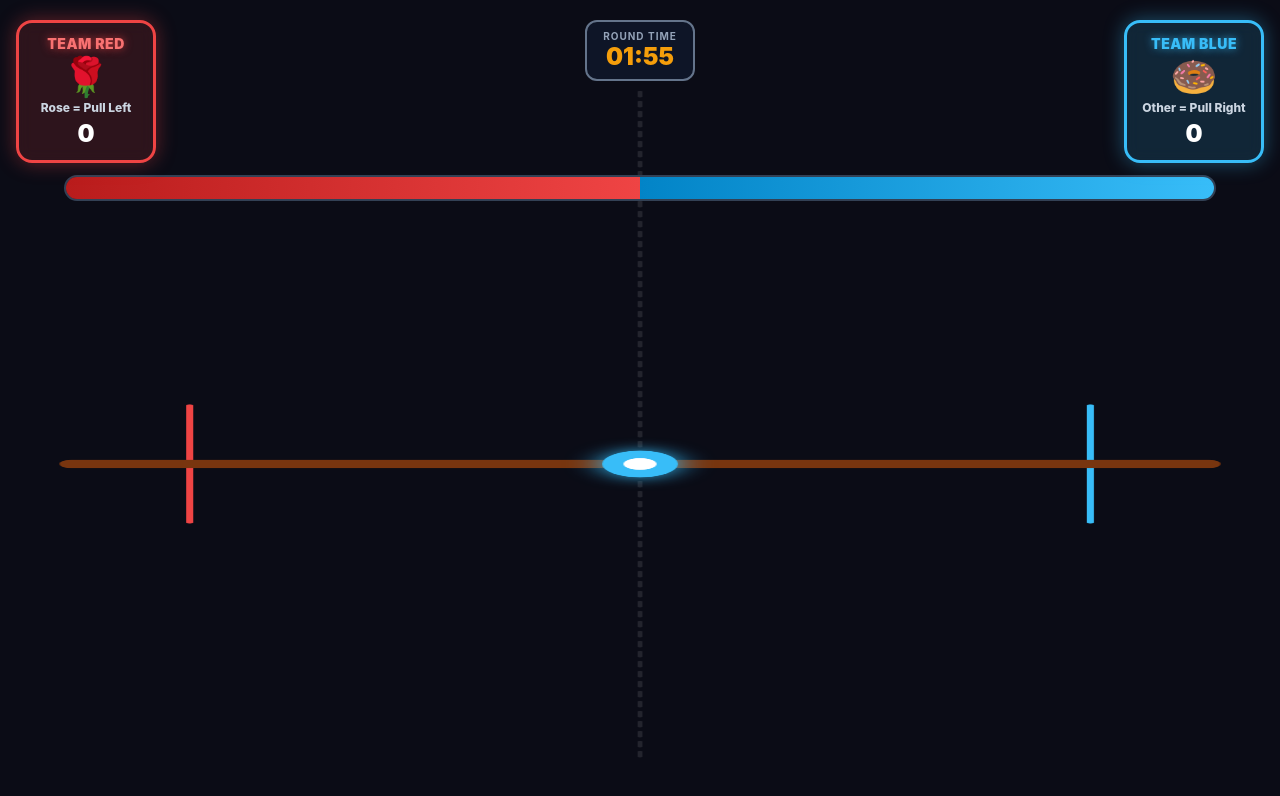
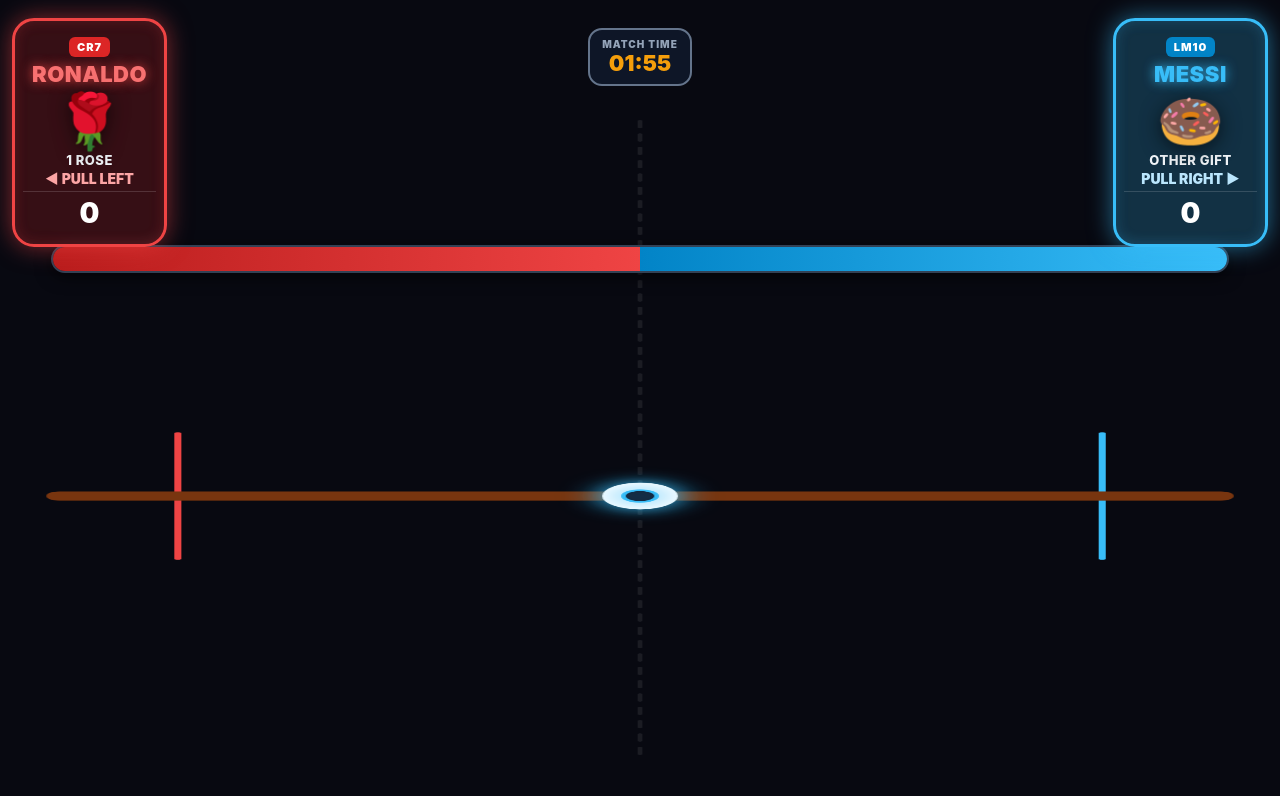
Before and after one commit to nchnnaung/tiktok-plinko, a website: page public/index.html in a window 1280 px wide. Drawn offline with Linux system fonts and the light colour scheme.

Commit message:
Update index.html

```diff
--- a/public/index.html
+++ b/public/index.html
@@ -3,88 +3,145 @@
 <head>
   <meta charset="UTF-8">
   <meta name="viewport" content="width=device-width, initial-scale=1.0, maximum-scale=1.0, user-scalable=no">
-  <title>TikTok Tug of War Live</title>
+  <title>Ronaldo vs Messi - TikTok Live Tug of War</title>
   <style>
     * { box-sizing: border-box; }
     body {
       margin: 0;
-      background: #0b0c16;
+      background: #080911;
       overflow: hidden;
       font-family: -apple-system, BlinkMacSystemFont, "Segoe UI", Roboto, sans-serif;
       user-select: none;
     }
 
-    /* Secret tap area to reveal testing buttons */
+    /* Secret tap area at top of screen to toggle test buttons */
     #secret-tap-zone {
       position: absolute; top: 0; left: 0; width: 100%; height: 70px; z-index: 100;
     }
 
-    /* --- TOP HEADER & RULES --- */
+    /* --- TOP HEADER & 3X BIGGER PLAYER CARDS --- */
     #top-bar {
-      position: absolute; top: 20px; left: 0; width: 100%;
+      position: absolute; top: 18px; left: 0; width: 100%;
       display: flex; justify-content: space-between; align-items: flex-start;
-      padding: 0 16px; z-index: 50; pointer-events: none;
+      padding: 0 12px; z-index: 50; pointer-events: none;
     }
 
-    .team-card {
-      width: 140px;
-      padding: 12px 8px;
-      border-radius: 16px;
+    .player-card {
+      width: 155px; /* 3x expanded card footprint */
+      padding: 14px 8px;
+      border-radius: 22px;
       text-align: center;
       color: white;
-      backdrop-filter: blur(8px);
-    }
-    .red-card {
-      background: rgba(239, 68, 68, 0.15);
-      border: 3px solid #ef4444;
-      box-shadow: 0 0 20px rgba(239, 68, 68, 0.4);
-    }
-    .blue-card {
-      background: rgba(56, 189, 248, 0.15);
-      border: 3px solid #38bdf8;
-      box-shadow: 0 0 20px rgba(56, 189, 248, 0.4);
+      backdrop-filter: blur(10px);
+      box-shadow: 0 8px 32px rgba(0, 0, 0, 0.7);
     }
 
-    .team-title { font-size: 14px; font-weight: 900; letter-spacing: 0.5px; margin-bottom: 4px; }
-    .red-title { color: #f87171; text-shadow: 0 0 8px rgba(239, 68, 68, 0.8); }
-    .blue-title { color: #38bdf8; text-shadow: 0 0 8px rgba(56, 189, 248, 0.8); }
+    /* Left Side: Ronaldo (CR7 / Red & Gold) */
+    .ronaldo-card {
+      background: rgba(220, 38, 38, 0.22);
+      border: 3.5px solid #ef4444;
+      box-shadow: 0 0 24px rgba(239, 68, 68, 0.55), inset 0 0 14px rgba(239, 68, 68, 0.2);
+    }
+    .ronaldo-tag {
+      font-size: 11px; font-weight: 900; letter-spacing: 1px;
+      background: #dc2626; color: #fff; padding: 3px 8px; border-radius: 6px;
+      display: inline-block; margin-bottom: 4px;
+    }
+    .ronaldo-name {
+      font-size: 22px; font-weight: 900; letter-spacing: 0.5px;
+      color: #f87171; text-shadow: 0 0 12px rgba(239, 68, 68, 0.9);
+    }
 
-    .team-gift { font-size: 38px; line-height: 1.1; margin: 2px 0; }
-    .team-action { font-size: 12px; font-weight: 800; color: #cbd5e1; }
-    .team-score { font-size: 24px; font-weight: 900; margin-top: 4px; }
+    /* Right Side: Messi (LM10 / Argentina Cyan & Gold) */
+    .messi-card {
+      background: rgba(56, 189, 248, 0.22);
+      border: 3.5px solid #38bdf8;
+      box-shadow: 0 0 24px rgba(56, 189, 248, 0.55), inset 0 0 14px rgba(56, 189, 248, 0.2);
+    }
+    .messi-tag {
+      font-size: 11px; font-weight: 900; letter-spacing: 1px;
+      background: #0284c7; color: #fff; padding: 3px 8px; border-radius: 6px;
+      display: inline-block; margin-bottom: 4px;
+    }
+    .messi-name {
+      font-size: 22px; font-weight: 900; letter-spacing: 0.5px;
+      color: #38bdf8; text-shadow: 0 0 12px rgba(56, 189, 248, 0.9);
+    }
 
+    /* 3x Bigger Gift Icons & Clear Rules */
+    .gift-big-icon {
+      font-size: 54px;
+      line-height: 1.1;
+      margin: 4px 0 2px 0;
+      filter: drop-shadow(0 4px 10px rgba(0,0,0,0.6));
+    }
+    .gift-rule-txt {
+      font-size: 13px;
+      font-weight: 800;
+      color: #f1f5f9;
+      text-transform: uppercase;
+      letter-spacing: 0.5px;
+    }
+    .pull-indicator {
+      font-size: 14px;
+      font-weight: 900;
+      margin: 2px 0 4px 0;
+    }
+    .pull-red { color: #fca5a5; }
+    .pull-blue { color: #bae6fd; }
+
+    .score-badge {
+      font-size: 28px;
+      font-weight: 900;
+      border-top: 1px solid rgba(255,255,255,0.15);
+      padding-top: 4px;
+    }
+
+    /* Center Timer */
     #timer-box {
-      background: rgba(15, 23, 42, 0.9);
+      background: rgba(15, 23, 42, 0.92);
       border: 2px solid #64748b;
-      border-radius: 12px;
-      padding: 8px 16px;
+      border-radius: 14px;
+      padding: 8px 12px;
       text-align: center;
       color: white;
+      margin-top: 10px;
     }
-    #timer-label { font-size: 10px; color: #94a3b8; font-weight: bold; letter-spacing: 1px; }
-    #timer-display { font-size: 24px; font-weight: 900; color: #f59e0b; }
+    #timer-label { font-size: 10px; color: #94a3b8; font-weight: 900; letter-spacing: 1px; }
+    #timer-display { font-size: 22px; font-weight: 900; color: #f59e0b; }
 
     /* --- TENSION PROGRESS BAR --- */
     #meter-container {
-      position: absolute; top: 175px; left: 5%; width: 90%; height: 26px;
-      background: #1e293b; border-radius: 13px; overflow: hidden;
-      display: flex; border: 2px solid #334155; z-index: 40;
+      position: absolute; top: 245px; left: 4%; width: 92%; height: 28px;
+      background: #111827; border-radius: 14px; overflow: hidden;
+      display: flex; border: 2.5px solid #334155; z-index: 40;
+      box-shadow: 0 4px 16px rgba(0,0,0,0.6);
     }
-    #red-meter { width: 50%; height: 100%; background: linear-gradient(90deg, #b91c1c, #ef4444); transition: width 0.2s ease; }
-    #blue-meter { width: 50%; height: 100%; background: linear-gradient(90deg, #0284c7, #38bdf8); transition: width 0.2s ease; }
+    #ronaldo-meter {
+      width: 50%; height: 100%;
+      background: linear-gradient(90deg, #b91c1c, #ef4444);
+      transition: width 0.15s ease;
+    }
+    #messi-meter {
+      width: 50%; height: 100%;
+      background: linear-gradient(90deg, #0284c7, #38bdf8);
+      transition: width 0.15s ease;
+    }
 
     /* Canvas */
     #game-canvas { position: absolute; top: 0; left: 0; width: 100%; height: 100%; }
 
-    /* Winner Popup */
+    /* Victory Banner */
     #winner-banner {
-      position: absolute; top: 40%; left: 50%; transform: translate(-50%, -50%) scale(0);
-      background: rgba(15, 23, 42, 0.95); padding: 24px 32px; border-radius: 24px;
-      text-align: center; color: white; z-index: 200; border: 4px solid #f59e0b;
-      box-shadow: 0 0 40px rgba(245, 158, 11, 0.8); transition: transform 0.4s cubic-bezier(0.175, 0.885, 0.32, 1.275);
+      position: absolute; top: 45%; left: 50%; transform: translate(-50%, -50%) scale(0);
+      background: rgba(11, 15, 30, 0.96); padding: 28px 36px; border-radius: 28px;
+      text-align: center; color: white; z-index: 200;
+      box-shadow: 0 0 50px rgba(0, 0, 0, 0.9);
+      transition: transform 0.4s cubic-bezier(0.175, 0.885, 0.32, 1.275);
+      border: 4px solid #f59e0b;
     }
-    #winner-title { font-size: 32px; font-weight: 900; margin-bottom: 8px; }
-    #winner-sub { font-size: 16px; color: #94a3b8; }
+    #winner-title { font-size: 34px; font-weight: 900; margin-bottom: 8px; }
+    #winner-sub { font-size: 17px; color: #94a3b8; }
 
     /* Hidden Testing Panel */
     #test-panel {
@@ -103,48 +160,54 @@
 <body>
   <div id="secret-tap-zone" onclick="toggleTestPanel()"></div>
 
-  <!-- Header -->
+  <!-- Top Player Cards -->
   <div id="top-bar">
-    <div class="team-card red-card">
-      <div class="team-title red-title">TEAM RED</div>
-      <div class="team-gift">🌹</div>
-      <div class="team-action">Rose = Pull Left</div>
-      <div class="team-score" id="red-score">0</div>
+    <!-- RONALDO CARD -->
+    <div class="player-card ronaldo-card">
+      <div class="ronaldo-tag">CR7</div>
+      <div class="ronaldo-name">RONALDO</div>
+      <div class="gift-big-icon">🌹</div>
+      <div class="gift-rule-txt">1 Rose</div>
+      <div class="pull-indicator pull-red">◄ PULL LEFT</div>
+      <div class="score-badge" id="ronaldo-score">0</div>
     </div>
 
     <div id="timer-box">
-      <div id="timer-label">ROUND TIME</div>
+      <div id="timer-label">MATCH TIME</div>
       <div id="timer-display">02:00</div>
     </div>
 
-    <div class="team-card blue-card">
-      <div class="team-title blue-title">TEAM BLUE</div>
-      <div class="team-gift">🍩</div>
-      <div class="team-action">Other = Pull Right</div>
-      <div class="team-score" id="blue-score">0</div>
+    <!-- MESSI CARD -->
+    <div class="player-card messi-card">
+      <div class="messi-tag">LM10</div>
+      <div class="messi-name">MESSI</div>
+      <div class="gift-big-icon">🍩</div>
+      <div class="gift-rule-txt">Other Gift</div>
+      <div class="pull-indicator pull-blue">PULL RIGHT ►</div>
+      <div class="score-badge" id="messi-score">0</div>
     </div>
   </div>
 
-  <!-- Tension Meter -->
+  <!-- Dynamic Tension Meter -->
   <div id="meter-container">
-    <div id="red-meter"></div>
-    <div id="blue-meter"></div>
+    <div id="ronaldo-meter"></div>
+    <div id="messi-meter"></div>
   </div>
 
   <canvas id="game-canvas"></canvas>
 
   <!-- Victory Banner -->
   <div id="winner-banner">
-    <div id="winner-title">🏆 TEAM RED WINS!</div>
-    <div id="winner-sub">Next round starting in 5 seconds...</div>
+    <div id="winner-title">🏆 RONALDO WINS! SIUUU!</div>
+    <div id="winner-sub">Next match starting in 5 seconds...</div>
   </div>
 
   <!-- Hidden Test Controls -->
   <div id="test-panel">
-    <button class="btn-red" onclick="testPull('red', 1)">+1 Red (Rose)</button>
-    <button class="btn-red" onclick="testPull('red', 15)">+15 Red</button>
-    <button class="btn-blue" onclick="testPull('blue', 1)">+1 Blue</button>
-    <button class="btn-blue" onclick="testPull('blue', 15)">+15 Blue</button>
+    <button class="btn-red" onclick="testPull('ronaldo', 1)">+1 Rose (Ronaldo)</button>
+    <button class="btn-red" onclick="testPull('ronaldo', 20)">+20 Ronaldo</button>
+    <button class="btn-blue" onclick="testPull('messi', 1)">+1 Blue (Messi)</button>
+    <button class="btn-blue" onclick="testPull('messi', 20)">+20 Messi</button>
     <button style="background:#64748b; color:white;" onclick="resetRound()">Reset</button>
   </div>
 
@@ -157,37 +220,36 @@
     canvas.width = WIDTH;
     canvas.height = HEIGHT;
 
-    // Game State
+    // Game Physics State
     let ropeX = WIDTH / 2;
     let targetRopeX = WIDTH / 2;
-    const ropeY = HEIGHT * 0.58;
-    const maxOffset = 380; // Distance to win boundary
+    const ropeY = HEIGHT * 0.62;
+    const maxOffset = 390;
     const minX = (WIDTH / 2) - maxOffset;
     const maxX = (WIDTH / 2) + maxOffset;
 
-    let redWins = 0;
-    let blueWins = 0;
+    let ronaldoWins = 0;
+    let messiWins = 0;
     let roundActive = true;
     let roundTime = 120; // 2 minutes
 
-    const pullers = []; // Animated avatar entities
+    const pullers = [];
 
     // --- GAME LOOP ---
     function update() {
-      // Smooth rope slide
       ropeX += (targetRopeX - ropeX) * 0.12;
 
-      // Update tension meter bar
-      const redPercent = Math.max(5, Math.min(95, ((maxX - ropeX) / (maxOffset * 2)) * 100));
-      document.getElementById('red-meter').style.width = `${redPercent}%`;
-      document.getElementById('blue-meter').style.width = `${100 - redPercent}%`;
+      // Update Meter Bar
+      const ronaldoPercent = Math.max(5, Math.min(95, ((maxX - ropeX) / (maxOffset * 2)) * 100));
+      document.getElementById('ronaldo-meter').style.width = `${ronaldoPercent}%`;
+      document.getElementById('messi-meter').style.width = `${100 - ronaldoPercent}%`;
 
-      // Check boundary wins
+      // Check Match End Conditions
       if (roundActive) {
         if (ropeX <= minX + 15) {
-          endRound('RED');
+          endRound('RONALDO');
         } else if (ropeX >= maxX - 15) {
-          endRound('BLUE');
+          endRound('MESSI');
         }
       }
 
@@ -198,33 +260,33 @@
     function render() {
       ctx.clearRect(0, 0, WIDTH, HEIGHT);
 
-      // --- Draw Center Line & Goal Markers ---
+      // --- Pitch Center Dashed Line ---
       ctx.lineWidth = 4;
-      ctx.strokeStyle = 'rgba(255, 255, 255, 0.1)';
-      ctx.setLineDash([12, 12]);
+      ctx.strokeStyle = 'rgba(255, 255, 255, 0.08)';
+      ctx.setLineDash([16, 16]);
       ctx.beginPath();
-      ctx.moveTo(WIDTH / 2, 220);
+      ctx.moveTo(WIDTH / 2, 290);
       ctx.lineTo(WIDTH / 2, HEIGHT - 100);
       ctx.stroke();
       ctx.setLineDash([]);
 
-      // Red Goal Line
+      // Ronaldo Goal Boundary (Left)
       ctx.strokeStyle = '#ef4444';
       ctx.lineWidth = 6;
       ctx.beginPath();
-      ctx.moveTo(minX, ropeY - 140);
-      ctx.lineTo(minX, ropeY + 140);
+      ctx.moveTo(minX, ropeY - 150);
+      ctx.lineTo(minX, ropeY + 150);
       ctx.stroke();
 
-      // Blue Goal Line
+      // Messi Goal Boundary (Right)
       ctx.strokeStyle = '#38bdf8';
       ctx.beginPath();
-      ctx.moveTo(maxX, ropeY - 140);
-      ctx.lineTo(maxX, ropeY + 140);
+      ctx.moveTo(maxX, ropeY - 150);
+      ctx.lineTo(maxX, ropeY + 150);
       ctx.stroke();
 
-      // --- Draw The Rope ---
-      ctx.lineWidth = 20;
+      // --- The Heavy Rope ---
+      ctx.lineWidth = 22;
       ctx.strokeStyle = '#78350f';
       ctx.lineCap = 'round';
       ctx.beginPath();
@@ -232,21 +294,27 @@
       ctx.lineTo(maxX + 100, ropeY);
       ctx.stroke();
 
-      // Glowing Center Energy Core / Flag
+      // Center Soccer Ball Indicator
       ctx.save();
-      ctx.shadowBlur = 30;
+      ctx.shadowBlur = 35;
       ctx.shadowColor = ropeX < WIDTH / 2 ? '#ef4444' : '#38bdf8';
-      ctx.fillStyle = ropeX < WIDTH / 2 ? '#ef4444' : '#38bdf8';
+
+      // Ball Outer Glow
+      ctx.fillStyle = '#ffffff';
       ctx.beginPath();
       ctx.arc(ropeX, ropeY, 32, 0, Math.PI * 2);
       ctx.fill();
-      ctx.restore();
 
-      // Center marker knot
-      ctx.fillStyle = '#ffffff';
+      // Soccer Ball Pattern Details
+      ctx.fillStyle = '#0f172a';
       ctx.beginPath();
       ctx.arc(ropeX, ropeY, 14, 0, Math.PI * 2);
       ctx.fill();
+
+      ctx.lineWidth = 4;
+      ctx.strokeStyle = ropeX < WIDTH / 2 ? '#ef4444' : '#38bdf8';
+      ctx.stroke();
+      ctx.restore();
 
       // --- Draw Active Pullers (Avatars) ---
       for (let i = pullers.length - 1; i >= 0; i--) {
@@ -262,18 +330,18 @@
         ctx.save();
         ctx.globalAlpha = Math.min(1, p.life * 2);
 
-        // Pulling connecting line to rope
-        ctx.strokeStyle = p.team === 'red' ? 'rgba(239, 68, 68, 0.4)' : 'rgba(56, 189, 248, 0.4)';
+        // Rope connection string
+        ctx.strokeStyle = p.team === 'ronaldo' ? 'rgba(239, 68, 68, 0.45)' : 'rgba(56, 189, 248, 0.45)';
         ctx.lineWidth = 3;
         ctx.beginPath();
         ctx.moveTo(p.x, p.y);
         ctx.lineTo(p.anchorX, ropeY);
         ctx.stroke();
 
-        // Avatar Circle
+        // Avatar Body
         ctx.beginPath();
         ctx.arc(p.x, p.y, p.radius, 0, Math.PI * 2);
-        ctx.fillStyle = p.team === 'red' ? '#ef4444' : '#38bdf8';
+        ctx.fillStyle = p.team === 'ronaldo' ? '#ef4444' : '#38bdf8';
         ctx.fill();
 
         if (p.img && p.img.complete) {
@@ -283,12 +351,12 @@
           ctx.restore();
         }
 
-        // Border
+        // Circular Rim
         ctx.lineWidth = 4;
-        ctx.strokeStyle = p.team === 'red' ? '#ef4444' : '#38bdf8';
+        ctx.strokeStyle = p.team === 'ronaldo' ? '#ef4444' : '#38bdf8';
         ctx.stroke();
 
-        // Username
+        // Supporter Name
         ctx.fillStyle = '#ffffff';
         ctx.font = 'bold 20px sans-serif';
         ctx.textAlign = 'center';
@@ -302,17 +370,17 @@
     function triggerPull(team, coins, name, avatarUrl) {
       if (!roundActive) return;
 
-      const pullPower = Math.min(180, 8 * coins); // Scale pull distance
-      if (team === 'red') {
+      const pullPower = Math.min(180, 8 * coins);
+      if (team === 'ronaldo') {
         targetRopeX = Math.max(minX, targetRopeX - pullPower);
       } else {
         targetRopeX = Math.min(maxX, targetRopeX + pullPower);
       }
 
-      // Spawn visual pulling avatar
-      const anchorX = team === 'red' ? ropeX - 70 : ropeX + 70;
-      const spawnX = team === 'red' ? anchorX - 80 - Math.random() * 80 : anchorX + 80 + Math.random() * 80;
-      const spawnY = ropeY + (Math.random() * 120 - 60);
+      // Spawn visual pulling entity
+      const anchorX = team === 'ronaldo' ? ropeX - 70 : ropeX + 70;
+      const spawnX = team === 'ronaldo' ? anchorX - 80 - Math.random() * 80 : anchorX + 80 + Math.random() * 80;
+      const spawnY = ropeY + (Math.random() * 130 - 65);
 
       const puller = {
         team: team,
@@ -321,7 +389,7 @@
         y: spawnY,
         anchorX: anchorX,
         vy: -0.6,
-        radius: coins >= 100 ? 44 : 32,
+        radius: coins >= 100 ? 46 : 34,
         life: 1.0,
         img: null
       };
@@ -340,16 +408,16 @@
       const banner = document.getElementById('winner-banner');
       const title = document.getElementById('winner-title');
 
-      if (winner === 'RED') {
-        redWins++;
-        document.getElementById('red-score').innerText = redWins;
-        title.innerHTML = '🏆 TEAM RED WINS! 🌹';
+      if (winner === 'RONALDO') {
+        ronaldoWins++;
+        document.getElementById('ronaldo-score').innerText = ronaldoWins;
+        title.innerHTML = '🏆 RONALDO WINS! SIUUU! 🇵🇹';
         title.style.color = '#ef4444';
         banner.style.borderColor = '#ef4444';
       } else {
-        blueWins++;
-        document.getElementById('blue-score').innerText = blueWins;
-        title.innerHTML = '🏆 TEAM BLUE WINS! 🍩';
+        messiWins++;
+        document.getElementById('messi-score').innerText = messiWins;
+        title.innerHTML = '🏆 MESSI WINS! GOAT! 🇦🇷';
         title.style.color = '#38bdf8';
         banner.style.borderColor = '#38bdf8';
       }
@@ -380,14 +448,13 @@
         const secs = String(roundTime % 60).padStart(2, '0');
         document.getElementById('timer-display').innerText = `${mins}:${secs}`;
       } else {
-        // Time expired: closest to their side wins
-        if (ropeX < WIDTH / 2) endRound('RED');
-        else if (ropeX > WIDTH / 2) endRound('BLUE');
+        if (ropeX < WIDTH / 2) endRound('RONALDO');
+        else if (ropeX > WIDTH / 2) endRound('MESSI');
         else resetRound();
       }
     }, 1000);
 
-    // Hidden Controls
+    // Hidden Testing Functions
     window.toggleTestPanel = function() {
       const p = document.getElementById('test-panel');
       p.style.display = p.style.display === 'flex' ? 'none' : 'flex';
@@ -397,7 +464,7 @@
       triggerPull(team, coins, team.toUpperCase(), null);
     };
 
-    // --- WEBSOCKET LISTENER ---
+    // --- WEBSOCKET EVENT LISTENER ---
     const protocol = window.location.protocol === 'https:' ? 'wss:' : 'ws:';
     const socket = new WebSocket(`${protocol}//${window.location.host}`);
 
@@ -405,8 +472,8 @@
       const data = JSON.parse(msg.data);
       if (data.type === 'GIFT') {
         const gift = (data.giftName || '').toLowerCase();
-        // If gift contains "rose", goes to Team Red. Any other gift goes to Team Blue!
-        const team = gift.includes('rose') ? 'red' : 'blue';
+        // Rose sends points to Ronaldo (Left). Any other gift pulls for Messi (Right)!
+        const team = gift.includes('rose') ? 'ronaldo' : 'messi';
         triggerPull(team, data.diamondCount || 1, data.username, data.avatar);
       }
     };
```
